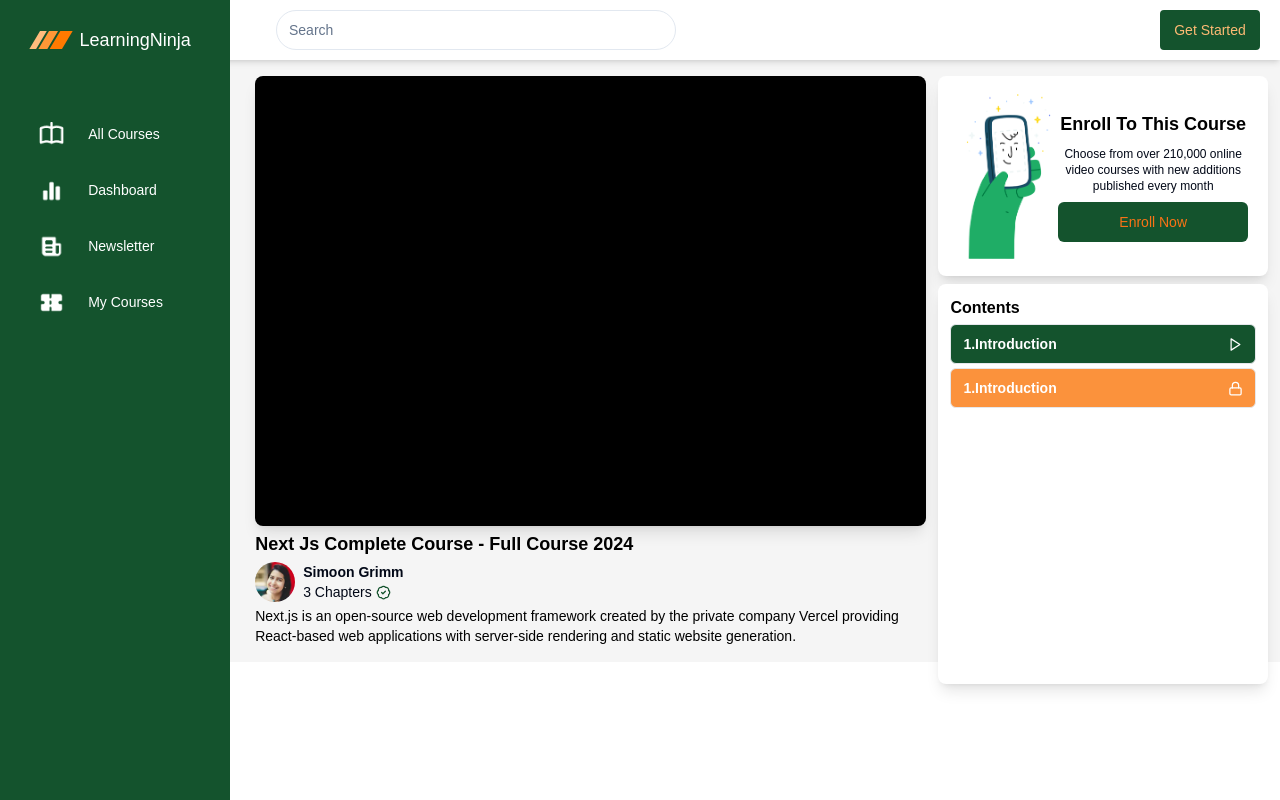
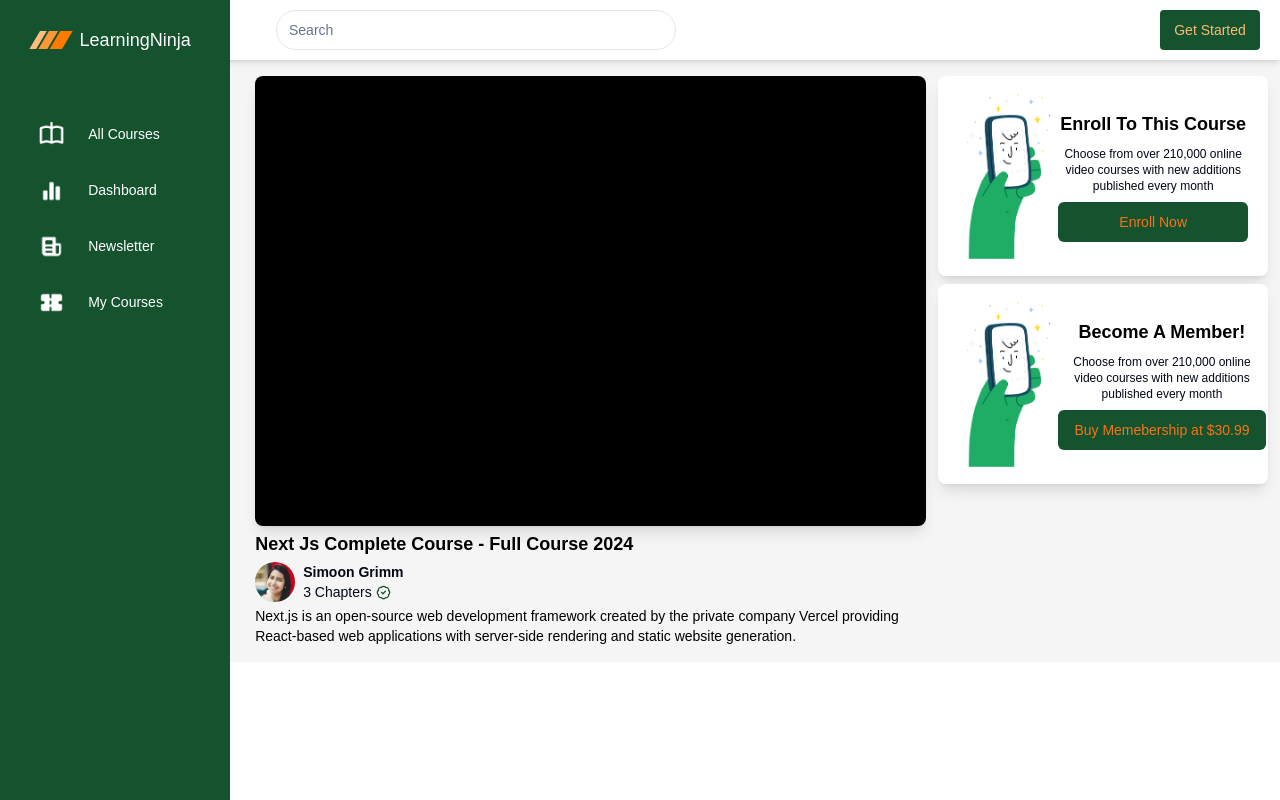
Before and after one commit to Kwenpicasso/learning-system, a Next.js app: page /singlecourse/1 in a window 1280 px wide. Built offline with nearby package versions, Linux system fonts and the light colour scheme; no server answers; a web font is replaced by a local one.

Commit message:
membership comp

```diff
--- a/app/(dahboard)/(routes)/singlecourse/[id]/page.tsx
+++ b/app/(dahboard)/(routes)/singlecourse/[id]/page.tsx
@@ -1,7 +1,7 @@
 import EnrollSection from '@/app/_component/EnrollSection'
+import MembershipSection from '@/app/_component/MembershipSection'
 import VideoDescription from '@/app/_component/VideoDescription'
 import VideoSection from '@/app/_component/VideoSection'
-import { LockIcon, Play } from 'lucide-react'
 import React from 'react'
 
 const page = () => {
@@ -18,18 +18,8 @@ const page = () => {
       <div className='col-span-2 h-[400px] lg:col-span-6'>
         {/* enroll section component */}
       <EnrollSection/>
-       <div className='w-full h-full bg-white mt-2 rounded-lg shadow-lg flex gap-1 flex-col p-3'>
-        <h1 className='capitalize font-semibold text-base text-black'>Contents</h1>
-        <div className='w-full h-[40px] font-semibold text-sm px-3  border-1px border-gray-200 bg-green-900 text-white rounded-md border flex justify-between items-center'>
-        <h1>1.Introduction</h1>
-        <Play size={15}/>
-        </div>
-        <div className='w-full h-[40px] font-semibold text-sm px-3  border-1px border-gray-200 bg-orange-400 text-white rounded-md border flex justify-between items-center'>
-        <h1>1.Introduction</h1>
-        <LockIcon size={15}/>
-        </div>
-       </div>
-
+       {/* membership section component */}
+     <MembershipSection/>
       </div>
     </div>
     </div>
```
